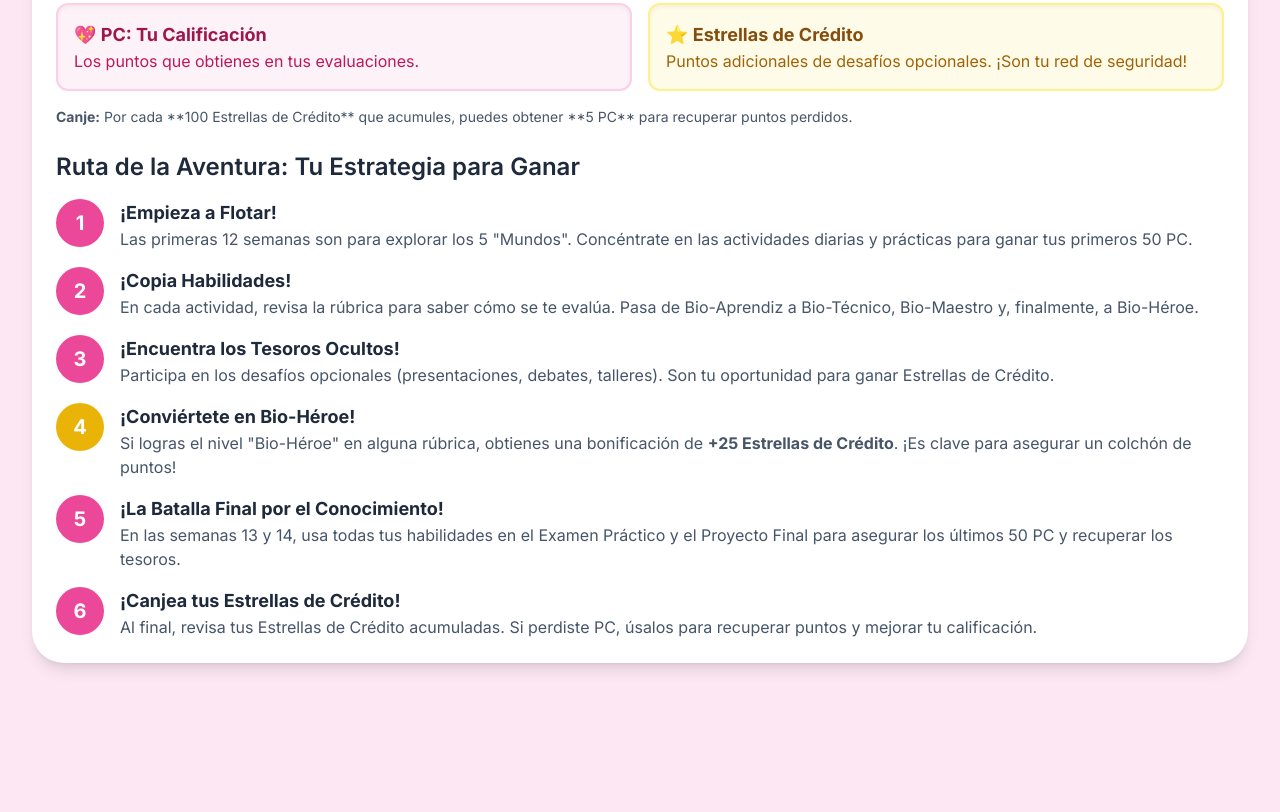
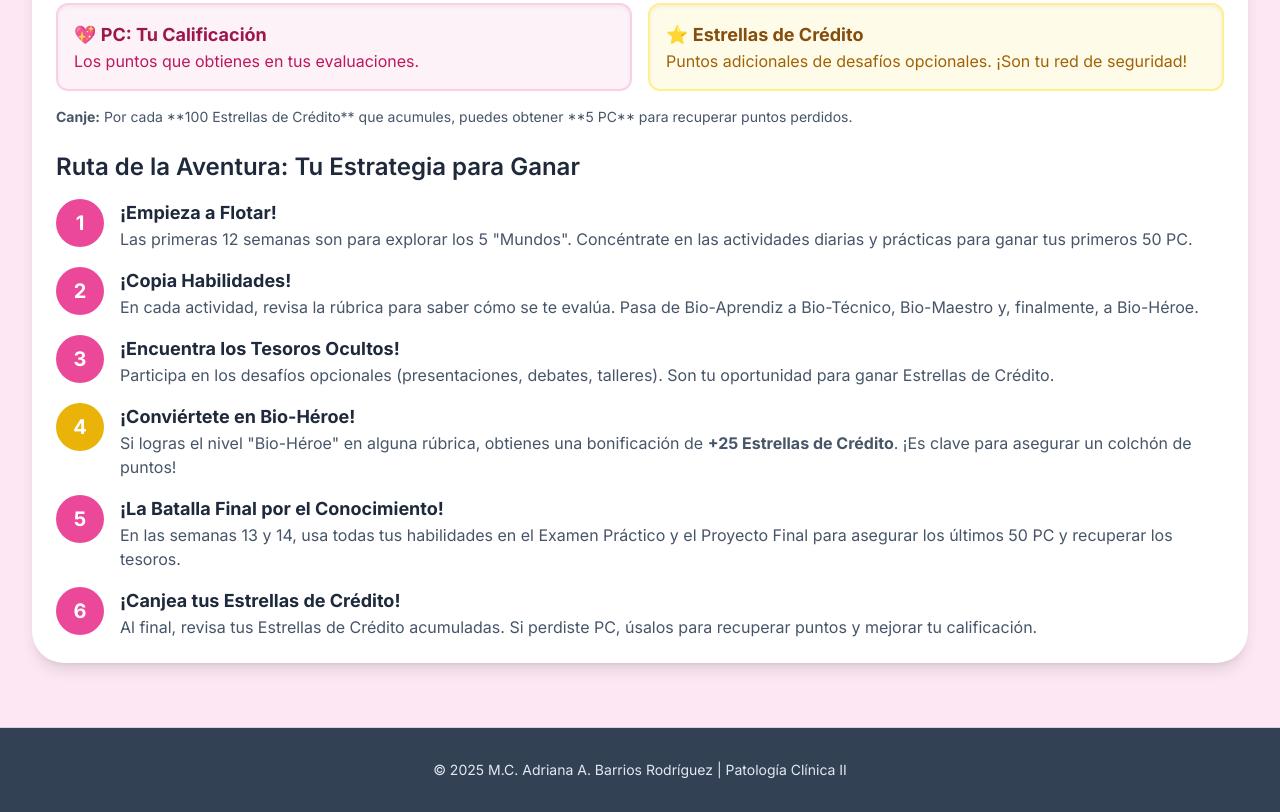
Before and after one commit to abarrios-crypto/DreamLAB_Fisiopatolog-aGamificada, a plain HTML site: page index.html in a window 1280 px wide. Shown: the part 571-1383 px from the top of the page. Before the commit the page ends 1266 px from the top, so only its background shows below. Drawn offline with nearby package versions, Linux system fonts and the light colour scheme.

Commit message:
Update index.html

```diff
--- a/index.html
+++ b/index.html
@@ -1165,5 +1165,9 @@
             switchTab('inicio');
         };
     </script>
+<footer class="text-center py-8 bg-slate-700 text-slate-200 text-sm mt-8 border-t border-slate-300">
+    <p>© 2025 M.C. Adriana A. Barrios Rodríguez | Patología Clínica II</p>
+</footer>
+</footer>
 </body>
 </html>
```
